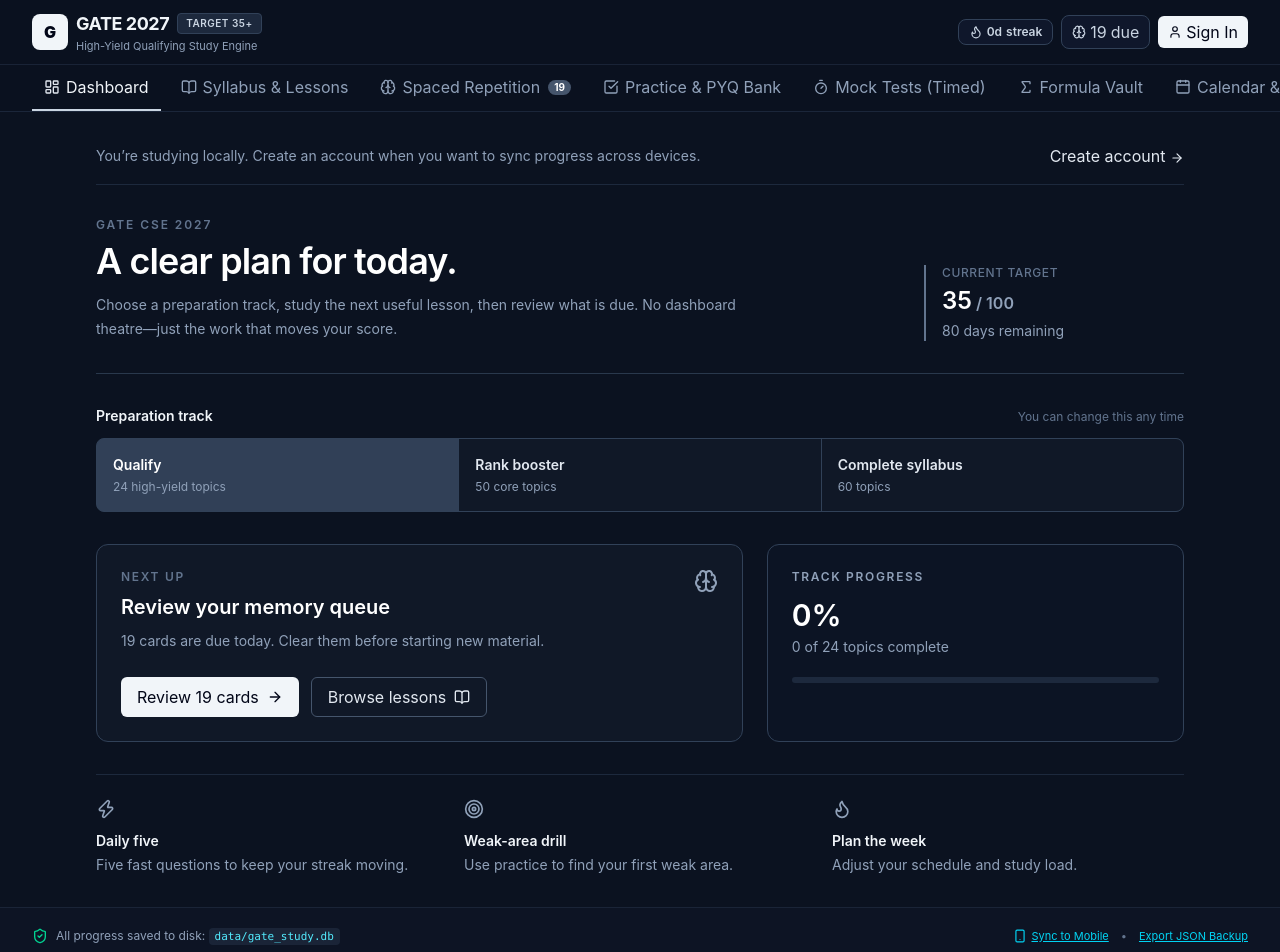
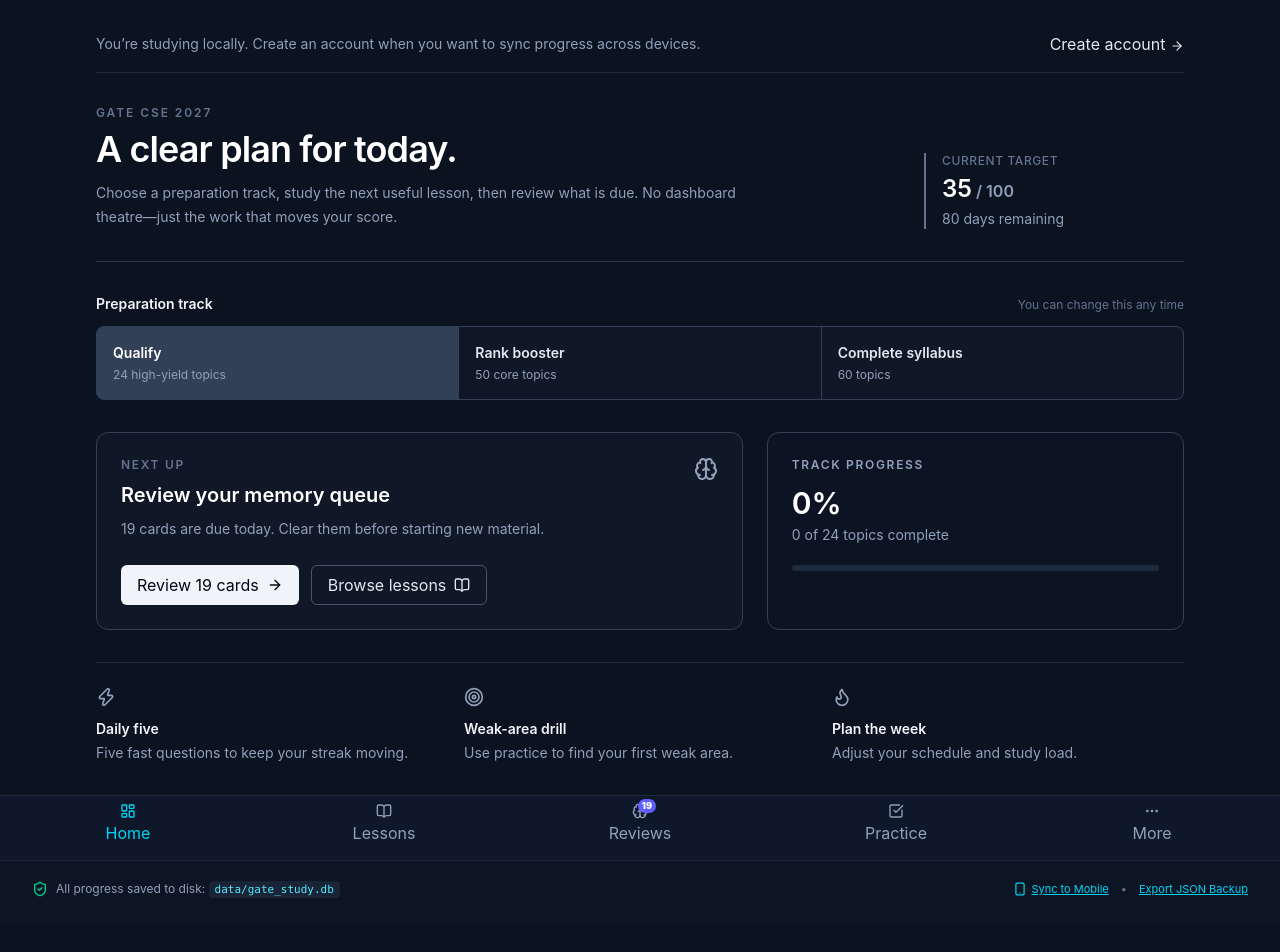
Before and after one commit to psreyas09/gate, a React (Vite) app in the folder client/: page / in a window 1280 px wide. Shown: the top 952 px of the page. After the commit the page ends 922 px from the top, so only its background shows below. Built offline with nearby package versions, Linux system fonts and the light colour scheme; no server answers.

Commit message:
fix(nav): decouple desktop and mobile nav shells using input pointer media query

```diff
--- a/client/src/components/Navbar.tsx
+++ b/client/src/components/Navbar.tsx
@@ -68,7 +68,7 @@ export const Navbar: React.FC<NavbarProps> = ({
   };
 
   return (
-    <header className="hidden sm:block shrink-0 sm:sticky sm:top-0 z-40 bg-[#0b1220]/95 backdrop-blur-md border-b border-slate-800/90">
+    <header className="desktop-nav-shell shrink-0 sm:sticky sm:top-0 z-40 bg-[#0b1220]/95 backdrop-blur-md border-b border-slate-800/90">
         {/* Top Bar */}
         <div className="max-w-7xl mx-auto px-2.5 sm:px-6 lg:px-8 h-14 sm:h-16 flex items-center justify-between gap-1.5 sm:gap-2">
           {/* Brand */}
@@ -252,7 +252,7 @@ export const MobileBottomNav: React.FC<NavbarProps> = ({
       {/* Mobile Bottom Navigation Bar (Phone-friendly, 1-thumb reach) */}
       <nav
         aria-label="Mobile Navigation"
-        className="sm:hidden shrink-0 z-40 bg-slate-900 border-t border-slate-800 safe-bottom select-none"
+        className="mobile-nav-shell shrink-0 z-40 bg-slate-900 border-t border-slate-800 safe-bottom select-none"
       >
         <div className="grid grid-cols-5 h-14">
           {/* 1. Dashboard */}
--- a/client/src/index.css
+++ b/client/src/index.css
@@ -38,6 +38,16 @@ button:focus-visible, a:focus-visible, input:focus-visible, select:focus-visible
 }
 ::selection { background: rgb(226 232 240 / 0.2); color: #fff; }
 
+/* Navigation must follow the input device as well as width. Mobile Chrome can
+   expose a desktop-sized layout viewport, which makes width-only breakpoints
+   render both navigation systems. */
+.desktop-nav-shell { display: none; }
+.mobile-nav-shell { display: block; }
+@media (min-width: 640px) and (pointer: fine) {
+  .desktop-nav-shell { display: block; }
+  .mobile-nav-shell { display: none; }
+}
+
 /* Mobile-friendly safe-area padding helpers */
 .safe-bottom {
   padding-bottom: max(0.5rem, env(safe-area-inset-bottom, 0px));
```
